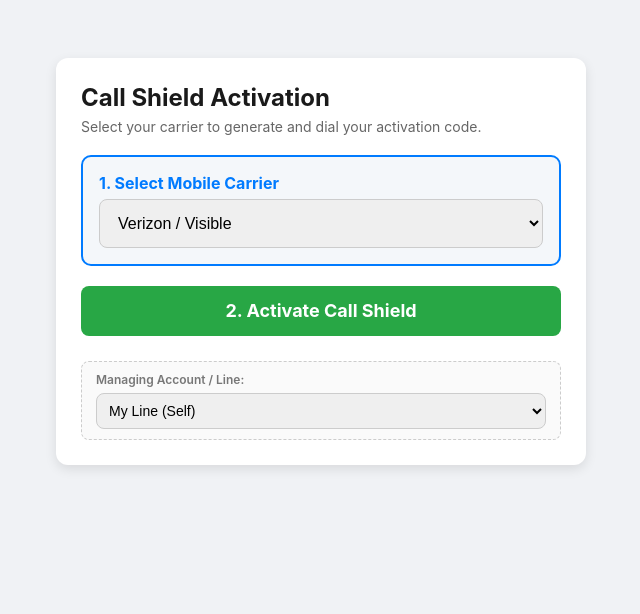
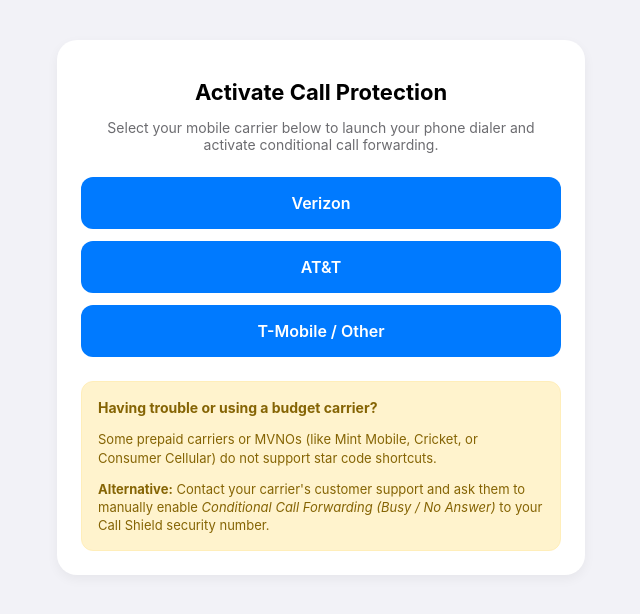
Before and after one commit to AIHarvey2026/MobileCallShield-backend, a website: page public/index.html in a window 1280 px wide. Shown: the whole page, without its empty margins (319-959 px from the left). Drawn offline with Linux system fonts and the light colour scheme; no server answers.

```diff
--- a/public/index.html
+++ b/public/index.html
@@ -3,86 +3,103 @@
 <head>
     <meta charset="UTF-8">
     <meta name="viewport" content="width=device-width, initial-scale=1.0">
-  <title>Call Shield Dashboard</title>
+    <title>Call Shield - Carrier Activation</title>
     <style>
-    body { font-family: -apple-system, BlinkMacSystemFont, "Segoe UI", Roboto, sans-serif; background: #f0f2f5; padding: 20px; }
-    .container { max-width: 480px; margin: 30px auto; background: white; padding: 25px; border-radius: 12px; box-shadow: 0 4px 12px rgba(0,0,0,0.1); }
-    h2 { margin-top: 0; color: #1a1a1a; margin-bottom: 6px; }
-    p.subtitle { color: #666; font-size: 14px; margin-top: 0; margin-bottom: 20px; }
-    label { display: block; margin-top: 15px; font-weight: 600; font-size: 14px; color: #444; }
-    select, button { width: 100%; padding: 14px; margin-top: 6px; font-size: 16px; border-radius: 8px; border: 1px solid #ccc; box-sizing: border-box; }
-
-    /* Prominent Carrier Selector Styling */
-    .carrier-box { background: #f4f7fa; border: 2px solid #007bff; padding: 16px; border-radius: 10px; margin-top: 10px; }
-    .carrier-label { font-size: 16px; font-weight: 700; color: #007bff; margin-top: 0; }
-
-    .btn-activate { background: #28a745; color: white; border: none; font-weight: bold; text-align: center; display: block; line-height: 50px; border-radius: 8px; text-decoration: none; margin-top: 20px; cursor: pointer; font-size: 18px; }
-    .btn-activate:hover { background: #218838; }
-    .status-msg { margin-top: 15px; font-size: 14px; font-weight: 600; text-align: center; }
-
-    /* Secondary Guardian Switcher */
-    .account-switcher-box { background: #fafafa; border: 1px dashed #ccc; padding: 10px 14px; border-radius: 8px; margin-top: 25px; }
-    .account-switcher-box label { font-size: 12px; color: #777; margin-top: 0; }
-    .account-switcher-box select { padding: 8px; font-size: 14px; }
+        body {
+            font-family: -apple-system, BlinkMacSystemFont, "Segoe UI", Roboto, Helvetica, Arial, sans-serif;
+            background-color: #F2F2F7;
+            color: #000;
+            margin: 0;
+            padding: 20px;
+            display: flex;
+            flex-direction: column;
+            align-items: center;
+        }
+        .container {
+            width: 100%;
+            max-width: 480px;
+            background: #ffffff;
+            border-radius: 20px;
+            padding: 24px;
+            box-shadow: 0 4px 12px rgba(0, 0, 0, 0.05);
+            margin-top: 20px;
+        }
+        h1 {
+            font-size: 22px;
+            font-weight: 700;
+            text-align: center;
+            margin-bottom: 8px;
+        }
+        p.subtitle {
+            font-size: 14px;
+            color: #6C6C70;
+            text-align: center;
+            margin-bottom: 24px;
+        }
+        .carrier-btn {
+            display: block;
+            width: 100%;
+            padding: 16px;
+            margin-bottom: 12px;
+            background-color: #007AFF;
+            color: white;
+            text-align: center;
+            text-decoration: none;
+            font-size: 16px;
+            font-weight: 600;
+            border-radius: 12px;
+            box-sizing: border-box;
+            transition: background-color 0.2s;
+        }
+        .carrier-btn:active {
+            background-color: #0056b3;
+        }
+        .troubleshoot-box {
+            margin-top: 24px;
+            padding: 16px;
+            background-color: #FFF3CD;
+            border: 1px solid #FFEEBA;
+            border-radius: 12px;
+            color: #856404;
+            font-size: 13px;
+            line-height: 1.4;
+        }
+        .troubleshoot-box h3 {
+            font-size: 14px;
+            margin: 0 0 6px 0;
+            font-weight: 700;
+        }
     </style>
 </head>
 <body>
 
     <div class="container">
-  <h2>Call Shield Activation</h2>
-  <p class="subtitle">Select your carrier to generate and dial your activation code.</p>
+        <h1>Activate Call Protection</h1>
+        <p class="subtitle">Select your mobile carrier below to launch your phone dialer and activate conditional call forwarding.</p>
 
-  <!-- Instant Carrier Access -->
-  <div class="carrier-box">
-    <label for="carrier" class="carrier-label">1. Select Mobile Carrier</label>
-    <select id="carrier">
-      <option value="verizon">Verizon / Visible</option>
-      <option value="att">AT&T / Cricket</option>
-      <option value="tmobile">T-Mobile / Mint / Metro</option>
-    </select>
-  </div>
+        <!-- Carrier Activation Buttons (Dynamic URLs populated by backend) -->
+        <a href="#" id="verizon-link" class="carrier-btn">Verizon</a>
+        <a href="#" id="att-link" class="carrier-btn">AT&T</a>
+        <a href="#" id="tmobile-link" class="carrier-btn">T-Mobile / Other</a>
 
-  <a href="#" id="activateBtn" class="btn-activate" onclick="handleActivation(event)">2. Activate Call Shield</a>
-
-  <div id="statusMsg" class="status-msg"></div>
-
-  <!-- Guardian Account Switcher (Secondary) -->
-  <div class="account-switcher-box">
-    <label for="accountSelector">Managing Account / Line:</label>
-    <select id="accountSelector">
-      <option value="self">My Line (Self)</option>
-    </select>
+        <!-- Troubleshooting & MVNO Notice Box -->
+        <div class="troubleshoot-box">
+            <h3>Having trouble or using a budget carrier?</h3>
+            <p>Some prepaid carriers or MVNOs (like Mint Mobile, Cricket, or Consumer Cellular) do not support star code shortcuts.</p>
+            <p style="margin-bottom: 0;"><strong>Alternative:</strong> Contact your carrier's customer support and ask them to manually enable <em>Conditional Call Forwarding (Busy / No Answer)</em> to your Call Shield security number.</p>
         </div>
     </div>
 
     <script>
-  async function handleActivation(event) {
-    event.preventDefault();
-    const carrier = document.getElementById('carrier').value;
-    const statusMsg = document.getElementById('statusMsg');
-
-    statusMsg.style.color = '#007bff';
-    statusMsg.innerText = 'Generating activation code...';
-
-    try {
-      const response = await fetch(`/api/user/activation-code?carrier=${encodeURIComponent(carrier)}`);
-      const data = await response.json();
-
-      if (data.dialCode || data.telUri) {
-        statusMsg.style.color = '#28a745';
-        statusMsg.innerText = `Dial Code: ${data.dialCode || data.telUri}. Opening dialer...`;
-
-        window.location.href = data.telUri || `tel:${encodeURIComponent(data.dialCode)}`;
-      } else {
-        statusMsg.style.color = '#dc3545';
-        statusMsg.innerText = data.error || 'Failed to generate activation code.';
-      }
-    } catch (err) {
-      console.error('Activation Error:', err);
-      statusMsg.style.color = '#dc3545';
-      statusMsg.innerText = 'Error connecting to server.';
-    }
-  }
+        // Fetches configuration and dynamic Twilio dial codes from your backend route
+        fetch('/api/activation-details')
+            .then(res => res.json())
+            .then(data => {
+                if (data.verizonUri) document.getElementById('verizon-link').href = data.verizonUri;
+                if (data.attUri) document.getElementById('att-link').href = data.attUri;
+                if (data.tmobileUri) document.getElementById('tmobile-link').href = data.tmobileUri;
+            })
+            .catch(err => console.error('Failed to load activation links', err));
     </script>
 
 </body>
```
Also changed, not shown: server.js (+15 -7 lines). Lines whose indentation alone changed are shown as unchanged.
